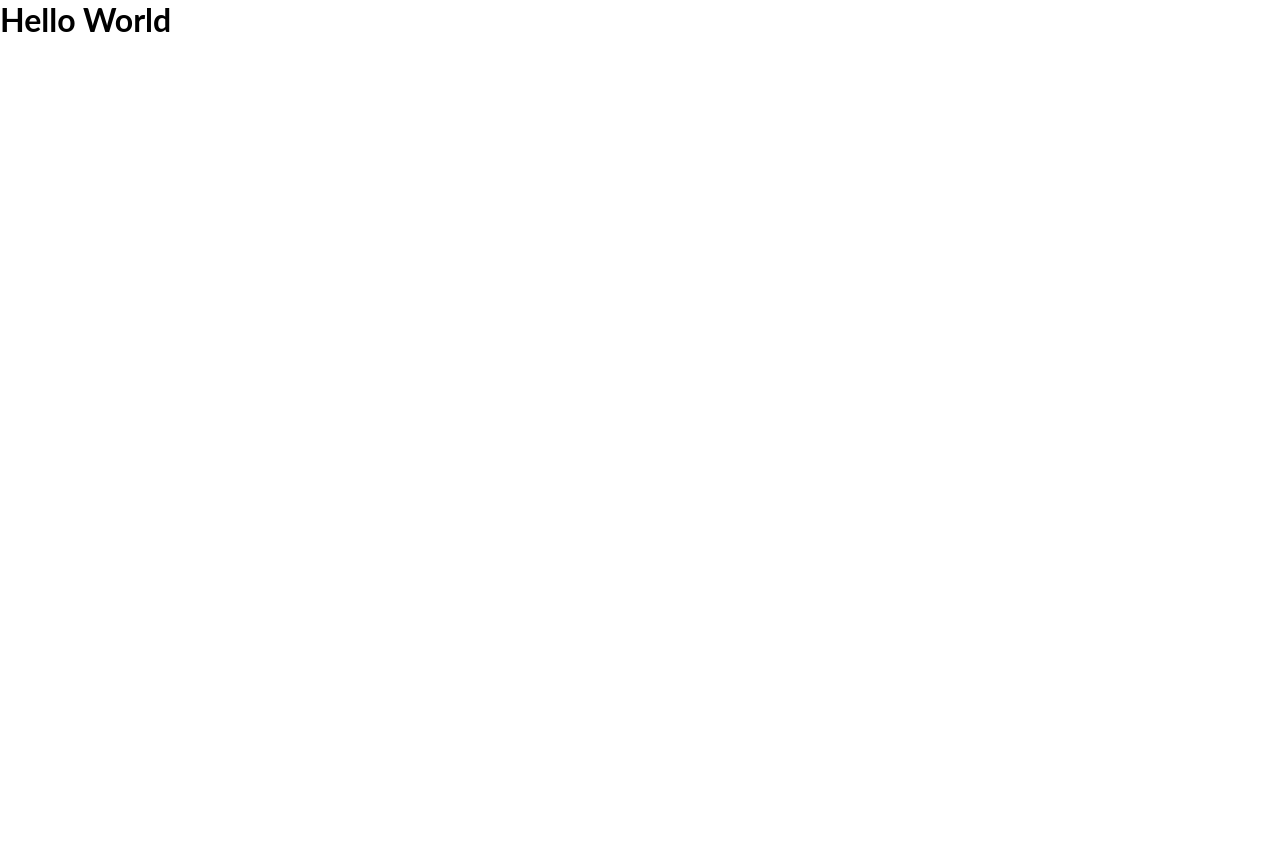
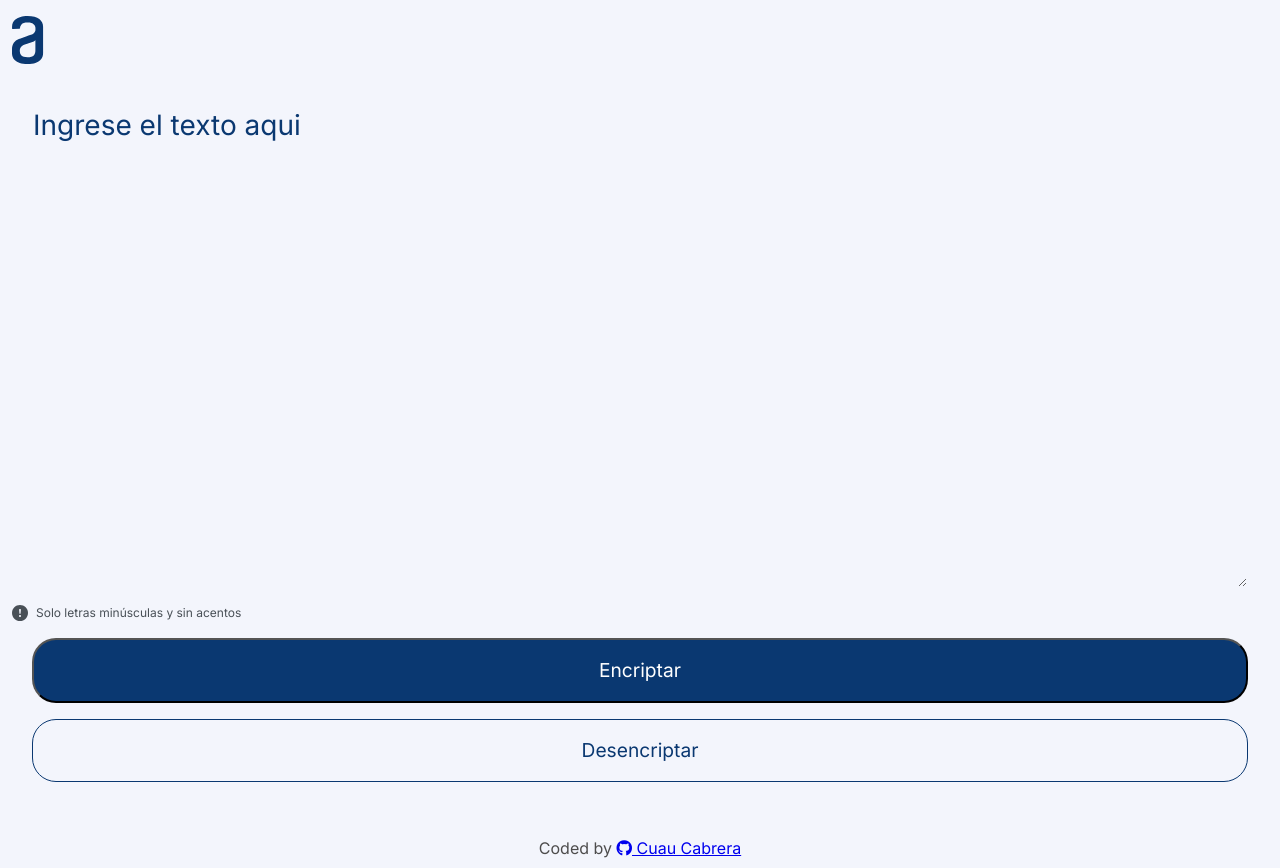
Before and after one commit to cuauh-cabrera/text-encryptor, a website: page index.html in a window 1280 px wide. Before the commit the page ends 800 px from the top, so only its background shows below. Drawn offline with Linux system fonts and the light colour scheme.

Commit message:
Add text input layout @375px

```diff
--- a/index.html
+++ b/index.html
@@ -12,10 +12,51 @@
     <link rel="stylesheet" href="./styles.css">
     <title>Text Encryptor</title>
 </head>
-<h1>Hello World</h1>
 
 <body>
-<script src="./app.js"></script>
+
+    <!--HEADER-->
+    <header>
+        <div class="logo-container">
+            <img src="./assets/alura.svg" alt="alura logo">
+        </div>
+    </header>
+    <main>
+        <!--TEXT INPUT-->
+        <section class="text-container">
+            <label for="text-input"></label>
+            <textarea name="input" id="text-input" cols="30" rows="30" required
+                placeholder="Ingrese el texto aqui"></textarea>
+            <!--SUBMIT TEXT-->
+            <div class="submit">
+                <div class="submit-warning">
+                    <img src="./assets/exclamation.svg" alt="exclamation mark">
+                    <p>
+                        Solo letras minúsculas y sin acentos
+                    </p>
+                </div>
+                <div class="submit-action">
+                    <button class="submit-action__encrypt" type="submit" id="encrypt">Encriptar</button>
+                    <button class="submit-action__decrypt" type="submit" id="decrypt">Desencriptar</button>
+                </div>
+            </div>
+        </section>
+        <!--RESULTS-->
+        <section class="output">
+            <div class="output-container" id="output-container">
+
+            </div>
+            <div class="submit-copy">
+
+            </div>
+        </section>
+    </main>
+    <!--FOOTER-->
+    <footer>
+        <p>Coded by <a id="profile-link" href="https://github.com/cuauh-cabrera" target="_blank"><i
+                    class="fab fa-github"></i> Cuau Cabrera</a></p>
+    </footer>
+    <script src="./app.js"></script>
 </body>
 
 </html>
--- a/styles.css
+++ b/styles.css
@@ -4,7 +4,7 @@
   margin: 0;
   padding: 0;
   box-sizing: border-box;
-  font-family: 'Lato', sans-serif;
+  font-family: 'Inter', sans-serif;
 }
 
 ul,
@@ -25,3 +25,137 @@ ol a {
   text-decoration: none;
   color: black;
 }
+
+/* Body */
+
+body {
+  background-color: #f3f5fc;
+}
+
+/* Header */
+header {
+  width: 100%;
+  margin-top: 1rem;
+}
+
+.logo-container > img {
+  margin-left: 0.75rem;
+}
+
+/* Text input */
+.text-container {
+  width: 100%;
+  height: 95vh;
+  display: flex;
+  flex-direction: column;
+  justify-content: flex-start;
+  align-items: center;
+}
+
+.text-container > textarea {
+  border: solid 1px transparent;
+  width: 95%;
+  height: 60vh;
+  margin-top: 2.5rem;
+  background-color: #f3f5fc;
+}
+
+::placeholder {
+  font-size: 1.75rem;
+  color: #0a3871;
+  font-weight: 400;
+  line-height: 2rem;
+}
+
+/* Submit Text */
+.submit {
+  margin-top: 1rem;
+  width: 100%;
+  display: flex;
+  flex-direction: column;
+  justify-content: center;
+  align-items: center;
+}
+
+.submit-warning {
+  width: 100%;
+  display: flex;
+  flex-direction: row;
+  justify-content: flex-start;
+  align-items: center;
+}
+
+.submit-warning > img {
+  margin-left: 0.75rem;
+}
+
+footer > p {
+  width: 100%;
+  margin: 0;
+  text-align: center;
+  color: rgb(77, 76, 76);
+}
+
+.submit-warning > p {
+  margin-left: 0.5rem;
+  color: #495057;
+  font-size: 0.75rem;
+  font-weight: 400;
+  line-height: 18px;
+}
+
+.submit-action {
+  margin-top: 1rem;
+  width: 100%;
+  display: flex;
+  flex-direction: column;
+  justify-content: space-between;
+  align-items: center;
+  gap: 1rem;
+}
+
+.submit-action__encrypt {
+  width: 95%;
+  border-radius: 24px;
+  background-color: #0a3871;
+  color: #fff;
+  font-weight: 400;
+  font-size: 1.2rem;
+  padding: 1.15rem;
+}
+
+.submit-action__encrypt:hover {
+  background-color: #072b61;
+}
+
+.submit-action__decrypt {
+  width: 95%;
+  border: solid 1px #0a3871;
+  border-radius: 24px;
+  background-color: #f3f5fc;
+  color: #0a3871;
+  font-weight: 400;
+  font-size: 1.2rem;
+  padding: 1.15rem;
+}
+
+.submit-action__decrypt:hover {
+  background-color: #eff1fa;
+}
+
+
+/* FOOTER */
+footer {
+  background-color: #f3f5fc;
+  width: 100%;
+  height: 5vh;
+  display: flex;
+  flex-direction: column;
+  justify-content: center;
+  align-items: center;
+}
+
+footer > p > a:visited {
+  color: rgb(77, 76, 76);
+  text-decoration: none;
+}
```
Also changed, not shown: assets/exclamation.svg (added).
